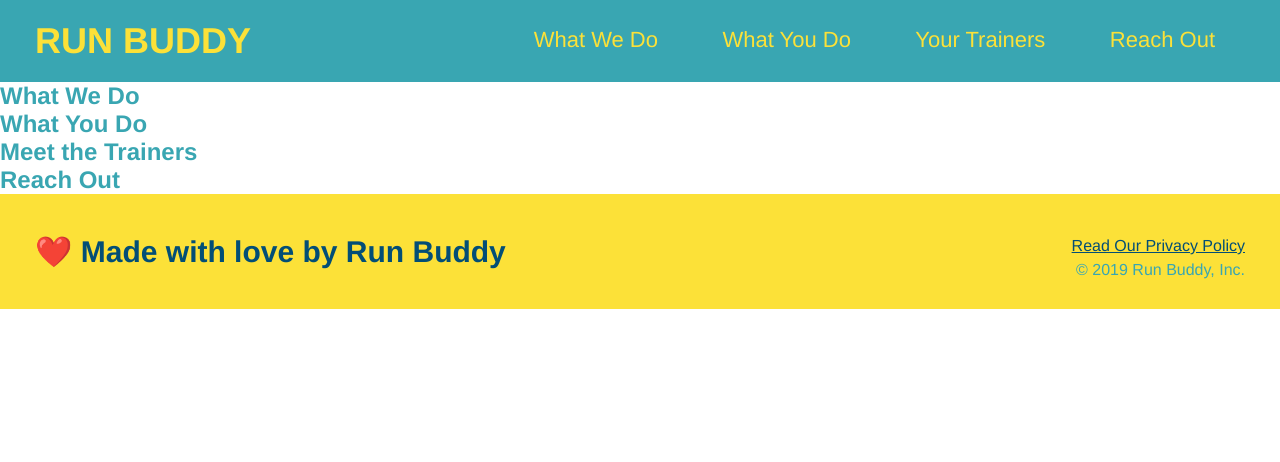
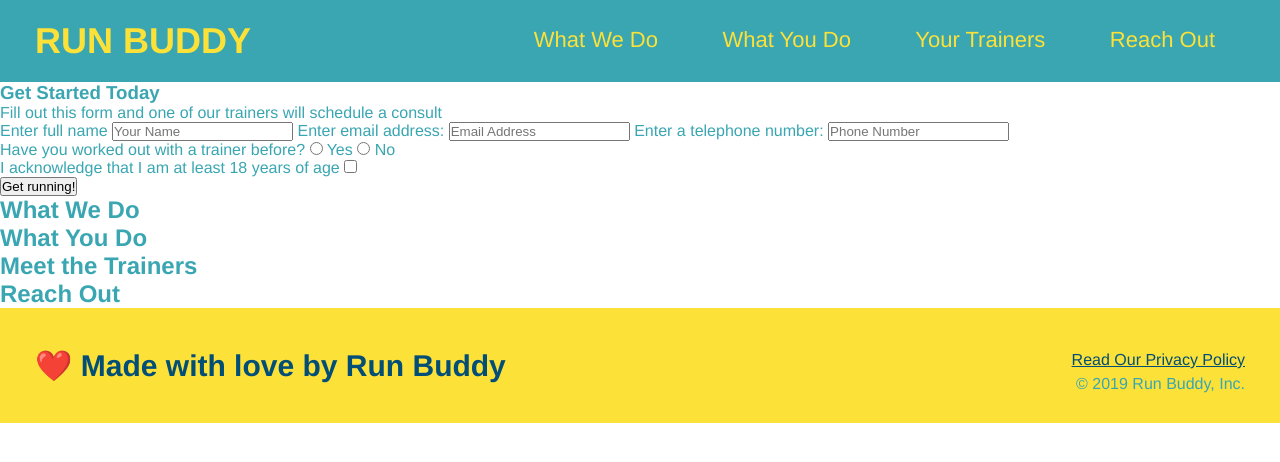
Before and after one commit to austin-espinal/run-buddy, a plain HTML site: page index.html in a window 1280 px wide. Drawn offline with Linux system fonts and the light colour scheme.

Commit message:
added form

```diff
--- a/index.html
+++ b/index.html
@@ -37,7 +37,37 @@
 
         <!--hero/jumbotron-->
         <section>
+            <div>
+                <h3>Get Started Today</h3>
+                <p>Fill out this form and one of our trainers will schedule a consult</p>
+                <!-- Add form element -->
+                <form>
+                    <label for="name">Enter full name</label>
+                    <input type="text" placeholder="Your Name" name="name" id="name"/>
+                    <label for="email">Enter email address:</label>
+                    <input type="email" placeholder="Email Address" name="email" id="email"/>
+                    <label for="phone">Enter a telephone number:</label>
+                    <input type="tel" placeholder="Phone Number" name="phone" id="phone"/>
 
+                    <p>
+                        Have you worked out with a trainer before?
+                        <input type="radio" name="trainer-confirm" id="trainer-yes"/>
+                        <label for="trainer-yes">Yes</label>
+                        <input type="radio" name="trainer-confirm" id="trainer-no"/>
+                        <label for="trainer-no">No</label>
+                    </p>
+
+                    <p>
+                        <label for="checkbox">
+                            I acknowledge that I am at least 18 years of age
+                        </label>
+                        <input type="checkbox" name="age-confirm" id="checkbox"/>
+                    </p>
+                    <button type="submit">
+                        Get running!
+                    </button>
+                </form>
+              </div>
         </section>
 
         <!--"What we do" section-->
```
